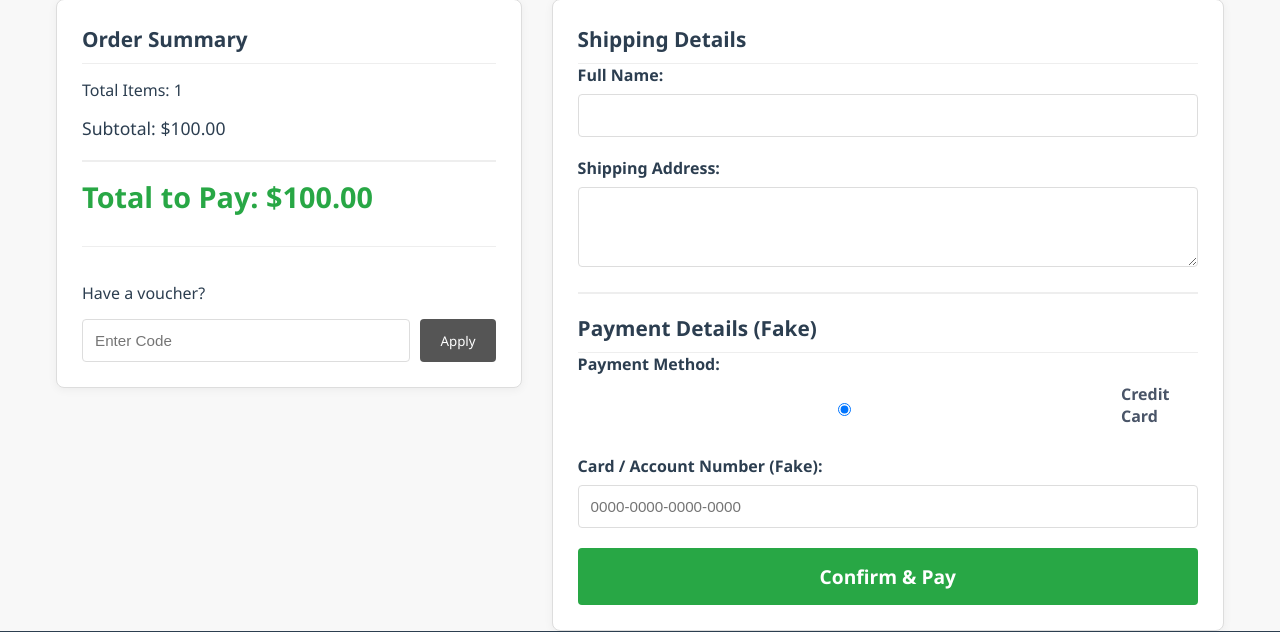
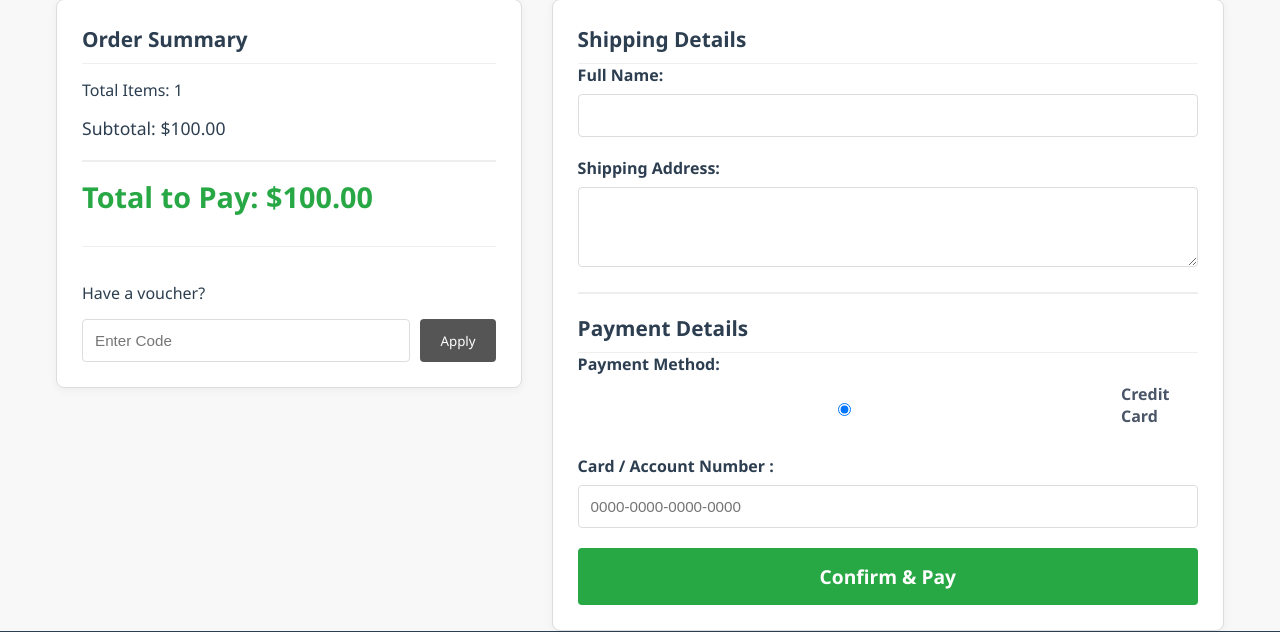
Before and after one commit to TzeXin75/BookStore, a PHP site: page /checkout.php in a window 1280 px wide. Shown: the part 56-688 px from the top of the page. Run offline with PHP 8.4, Linux system fonts and the light colour scheme; tables that the repository leaves empty or names only in its code hold one stand-in row (values such as "Sample post").

Commit message:
remove (fake)

```diff
--- a/checkout.php
+++ b/checkout.php
@@ -115,7 +115,7 @@ if ($final_total < 0) $final_total = 0;
                     </div>
 
                     <div class="payment-section">
-                        <h3>Payment Details (Fake)</h3>
+                        <h3>Payment Details</h3>
 
                         <div class="form-group">
                             <label class="form-label">Payment Method:</label>
@@ -126,7 +126,7 @@ if ($final_total < 0) $final_total = 0;
                         </div>
 
                         <div class="form-group">
-                            <label class="form-label">Card / Account Number (Fake):</label>
+                            <label class="form-label">Card / Account Number :</label>
                             <input type="text" name="payment_ref" placeholder="0000-0000-0000-0000" required class="form-input">
                         </div>
 
```
